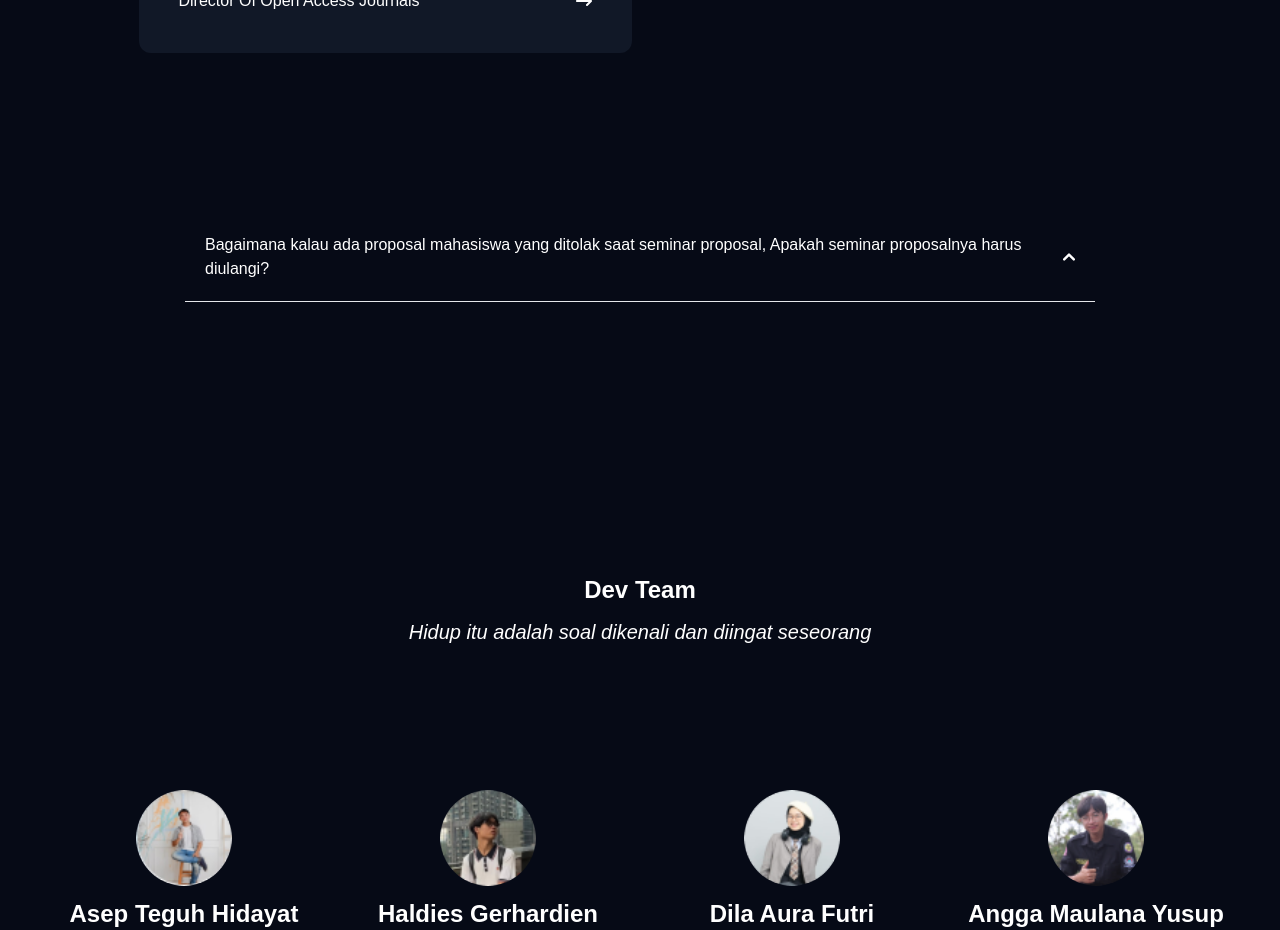
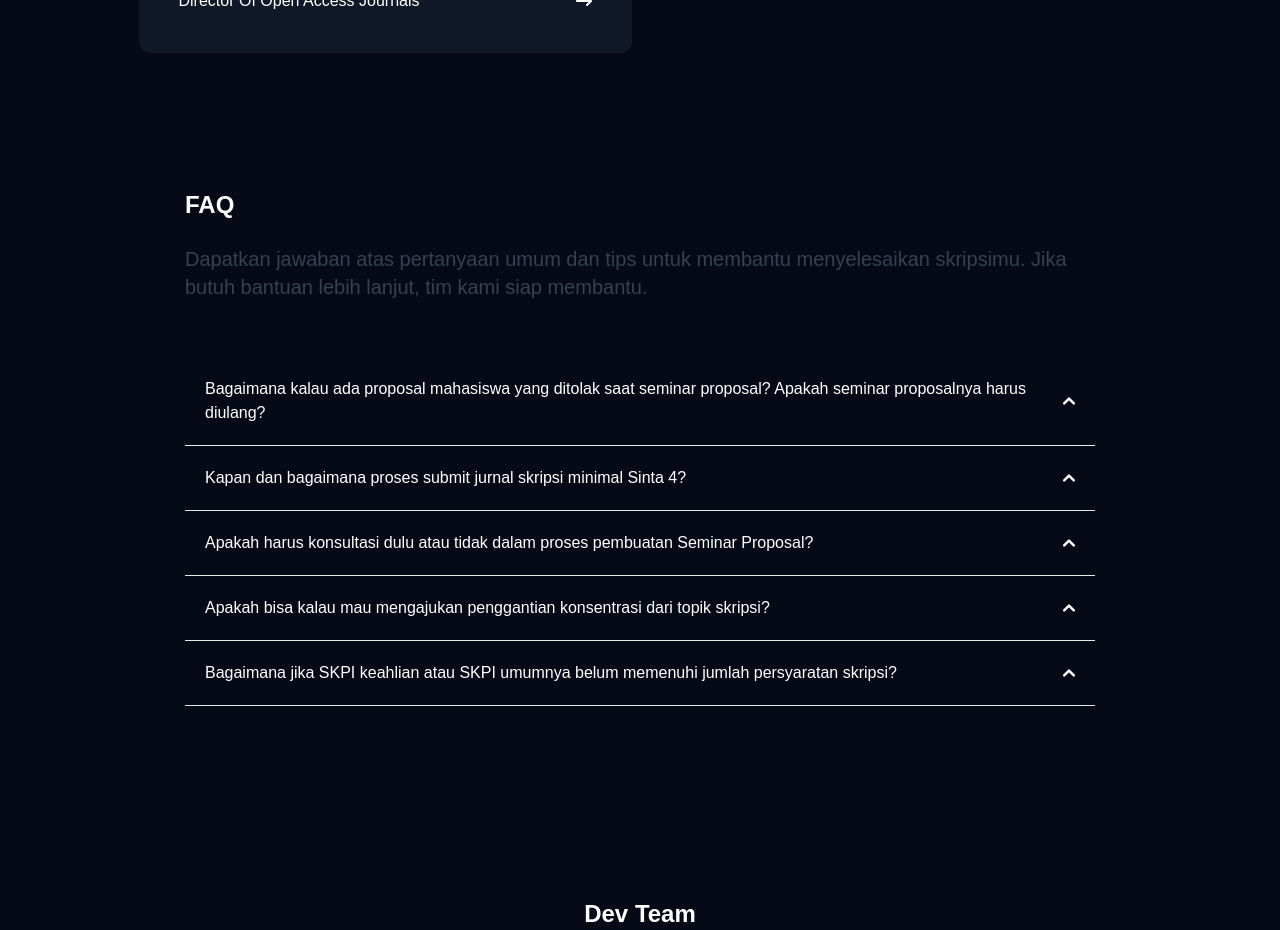
Before and after one commit to belum-ada-nama/Panduan-skripsi, a React (Vite) app: page / in a window 1280 px wide. Shown: the part 8200-9130 px from the top of the page. Built offline with nearby package versions, Linux system fonts and the light colour scheme.

Commit message:
fix: add FAQ component to Home page for enhanced user guidance

```diff
--- a/src/pages/Home.tsx
+++ b/src/pages/Home.tsx
@@ -8,6 +8,7 @@ import SectionRecomendedPaper from "../components/SectionRecomendedPaper";
 import SectionDoandDont from "../components/SectionDoandDont";
 import SectionTemplateChat from "../components/SectionTemplateChat";
 import Accordion from "../components/Accordion";
+import FaQ from "../components/FaQ";
 
 function Home() {
   const section1Ref = useRef<HTMLDivElement>(null); // Ref untuk SectionFileSyarat
@@ -29,24 +30,15 @@ function Home() {
       />
 
 
-      <SectionFileSyarat  />
-      <TimeLine ref={section1Ref}/>
+      <SectionFileSyarat />
+      <TimeLine ref={section1Ref} />
       <SectionRecomendedPaper />
       <SectionDoandDont />
       <SectionTemplateChat />
       <SectionToolsHelper ref={section2Ref} />
 
-      {/* Konten lainnya */}
-      <div className="w-full px-4 md:px-10 lg:px-[185px] py-10 md:py-20">
-        <Accordion
-          questions={[
-            {
-              question: 'Bagaimana kalau ada proposal mahasiswa yang ditolak saat seminar proposal, Apakah seminar proposalnya harus diulangi?',
-              answer: 'Jika proposal dinyatakan tidak layak saat seminar maka mahasiswa tersebut harus mengulang pengajuan judul proposal kepada dosen pembimbing tanpa melakukan seminar ulang.'
-            },
-          ]}
-        />
-      </div>
+      <FaQ />
+
       <DevTeam />
     </div>
   );
```
